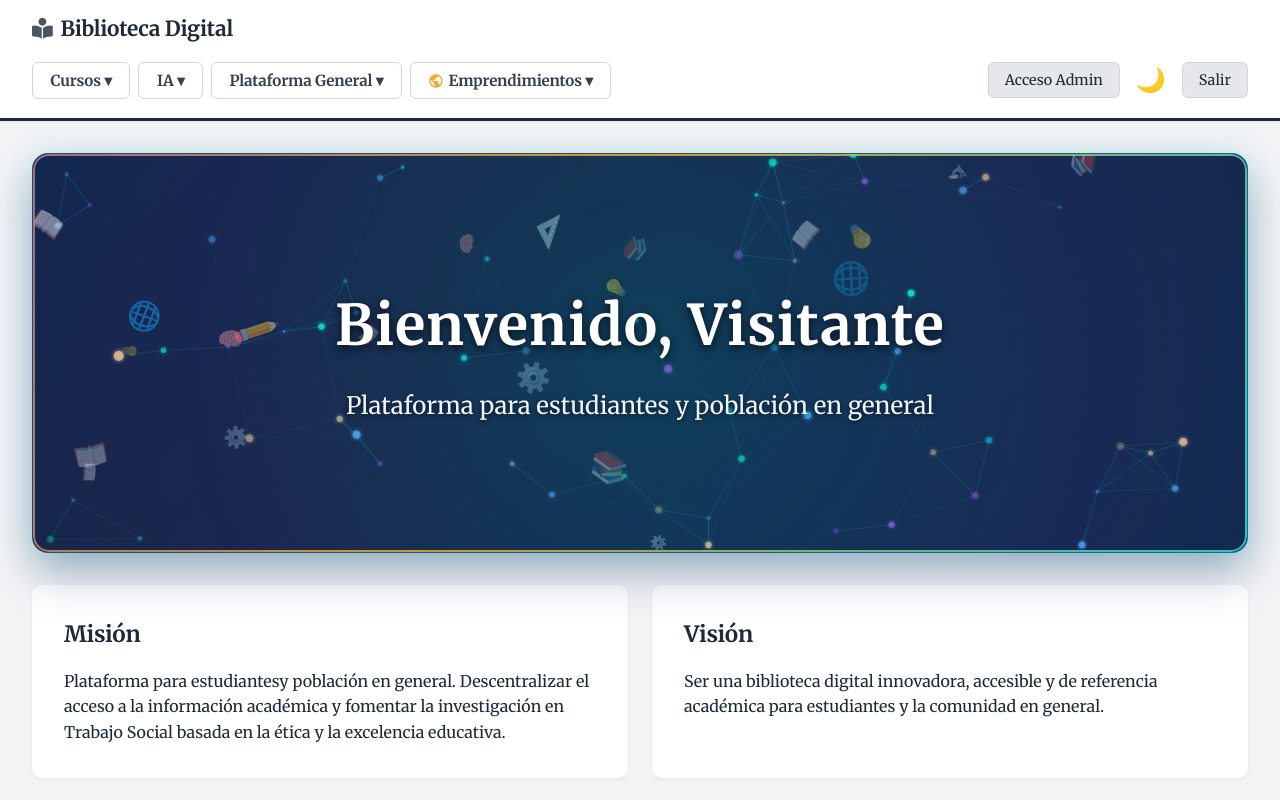
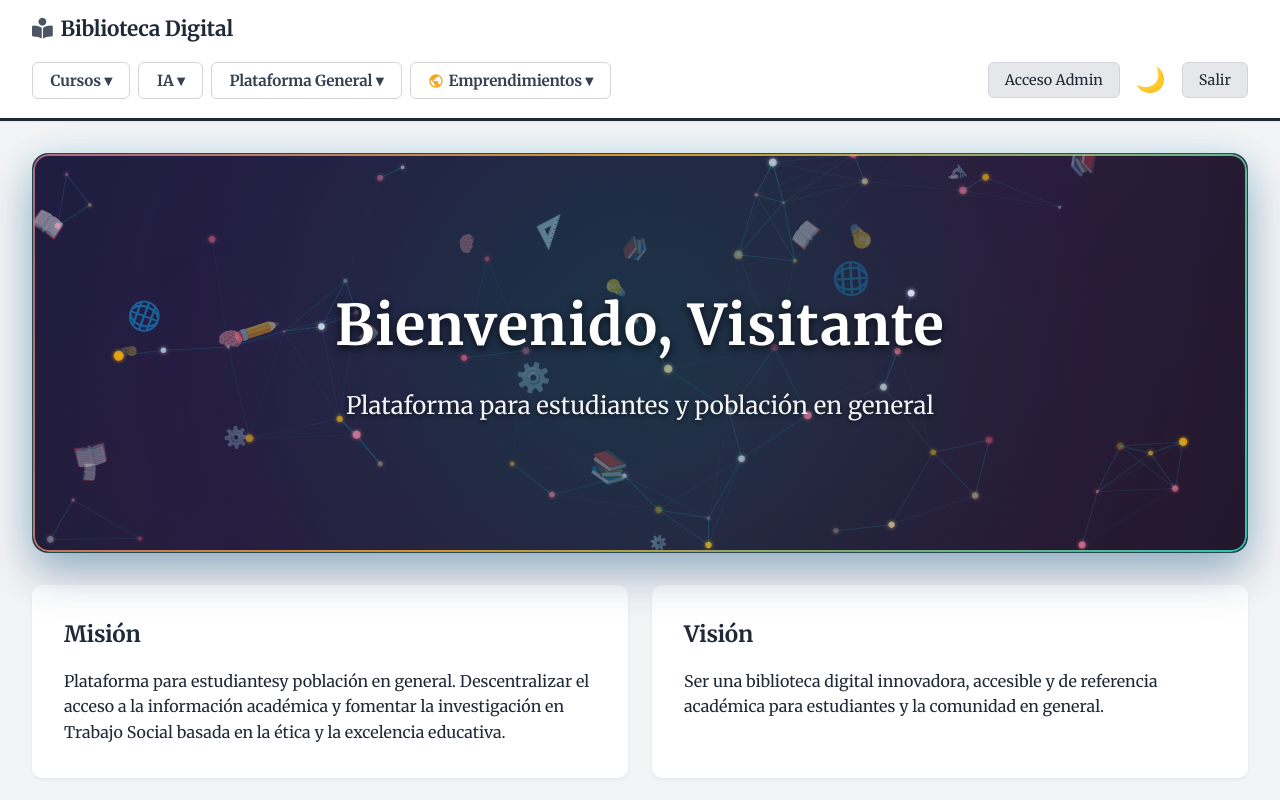
Before and after one commit to pascuallopez686-prog/Biblioteca-Cunoc, a website: page index.html in a window 1280 px wide. Both pictures are taken after a click on the button "INGRESAR AL PORTAL". Shown: the top 800 px of the page. Drawn offline with Linux system fonts and the light colour scheme; no server answers; files whose address does not match are found by name.

Commit message:
Prevent text selection when dragging mouse and add dynamic daily dark background palette rotator

```diff
--- a/index.html
+++ b/index.html
@@ -11,9 +11,34 @@
     <link rel="preconnect" href="https://fonts.googleapis.com">
     <link rel="preconnect" href="https://fonts.gstatic.com" crossorigin>
     <link href="https://fonts.googleapis.com/css2?family=Inter:ital,wght@0,400;0,500;0,600;0,700;1,500&display=swap" rel="stylesheet">
-    <link rel="stylesheet" href="style.css?v=3.2">
+    <link rel="stylesheet" href="style.css?v=3.4">
     <link rel="stylesheet" href="https://cdnjs.cloudflare.com/ajax/libs/font-awesome/6.5.0/css/all.min.css"
         crossorigin="anonymous" referrerpolicy="no-referrer">
+    <script>
+    (function applyDailyDarkTheme() {
+        const today = new Date().getDay(); // 0 (Domingo) - 6 (Sábado)
+        const darkThemes = [
+            // 0 - Domingo: Obsidian Black & Gold
+            { bg: '#050508', heroBg: 'linear-gradient(135deg, #050508 0%, #12101a 30%, #1a150a 60%, #050508 100%)', colors: ['#f0c987', '#d4a15c', '#ffd79a', '#e8b86d', '#ffffff'] },
+            // 1 - Lunes: Midnight Navy & Cyan
+            { bg: '#030814', heroBg: 'linear-gradient(135deg, #030814 0%, #0a192f 30%, #002c5f 60%, #030814 100%)', colors: ['#00f2fe', '#4facfe', '#00d2ff', '#38ef7d', '#ffffff'] },
+            // 2 - Martes: Deep Emerald & Jade
+            { bg: '#020d08', heroBg: 'linear-gradient(135deg, #020d08 0%, #0b2218 30%, #12382c 60%, #020d08 100%)', colors: ['#00ffcc', '#2ecc71', '#1abc9c', '#a8ff78', '#ffffff'] },
+            // 3 - Miércoles: Royal Amethyst & Dark Violet
+            { bg: '#0b0514', heroBg: 'linear-gradient(135deg, #0b0514 0%, #1a0b36 30%, #2d155c 60%, #0b0514 100%)', colors: ['#9b51e0', '#c77dff', '#e0aaff', '#7b2cbf', '#ffffff'] },
+            // 4 - Jueves: Platinum Charcoal & Silver
+            { bg: '#08090c', heroBg: 'linear-gradient(135deg, #08090c 0%, #161822 30%, #222533 60%, #08090c 100%)', colors: ['#f8fafc', '#cbd5e1', '#94a3b8', '#38bdf8', '#ffffff'] },
+            // 5 - Viernes: Crimson Ruby & Flame Noir
+            { bg: '#0f0407', heroBg: 'linear-gradient(135deg, #0f0407 0%, #240a12 30%, #3d141e 60%, #0f0407 100%)', colors: ['#ff4d6d', '#ff758f', '#f0c987', '#ffb703', '#ffffff'] },
+            // 6 - Sábado: Deep Cobalt & Electric Indigo
+            { bg: '#050914', heroBg: 'linear-gradient(135deg, #050914 0%, #0e1838 30%, #182858 60%, #050914 100%)', colors: ['#4361ee', '#4895ef', '#4cc9f0', '#7209b7', '#ffffff'] }
+        ];
+        const t = darkThemes[today];
+        document.documentElement.style.setProperty('--daily-bg', t.bg);
+        document.documentElement.style.setProperty('--daily-hero-bg', t.heroBg);
+        window.DAILY_THEME_COLORS = t.colors;
+    })();
+    </script>
 </head>
 
 <body>
@@ -2214,7 +2239,7 @@
             }
 
             const symbols = ['📖', '🎓', '💡', '⚙️', '🔬', '✏️', '📐', '🧠', '📚', '🌐'];
-            const colors = ['#00f2fe', '#4facfe', '#9b51e0', '#f0c987', '#00ffcc'];
+            const colors = window.DAILY_THEME_COLORS || ['#00f2fe', '#4facfe', '#9b51e0', '#f0c987', '#00ffcc'];
 
             class HeroParticle {
                 constructor() { this.reset(true); }
--- a/style.css
+++ b/style.css
@@ -7,12 +7,9 @@
 
 :root {
     --usac-blue: #1F2937;
-    /* Gris carbón elegante y serio (antes azul) */
     --usac-blue-dark: #111827;
     --usac-gold: #4B5563;
-    /* Gris medio para destaques (antes dorado) */
     --accent: #374151;
-    /* Gris oscuro para acentos */
     --bronze: #4B5563;
     --bronze-light: #9CA3AF;
     --white: #FFFFFF;
@@ -32,6 +29,19 @@
     --radius-md: 10px;
     --radius-lg: 16px;
     --transition: all 0.3s cubic-bezier(0.4, 0, 0.2, 1);
+}
+
+/* Bloqueo de selección al arrastrar mouse en pantallas animadas */
+#welcome-screen,
+#welcome-screen *,
+.hero-section,
+.hero-section *,
+.hero-content,
+.hero-content * {
+    user-select: none !important;
+    -webkit-user-select: none !important;
+    -moz-user-select: none !important;
+    -ms-user-select: none !important;
 }
 
 * {
@@ -863,7 +873,7 @@ body.dark .admin-tab-btn.active {
     flex-direction: column;
     justify-content: center;
     align-items: center;
-    background: linear-gradient(135deg, #002c5f 0%, #0d1b2a 25%, #1b263b 50%, #004e92 75%, #002c5f 100%);
+    background: var(--daily-hero-bg, linear-gradient(135deg, #050508 0%, #0d1b2a 25%, #1b263b 50%, #004e92 75%, #050508 100%));
     background-size: 300% 300%;
     animation: heroKnowledgeGradient 10s ease-in-out infinite;
     color: var(--white);
@@ -874,6 +884,18 @@ body.dark .admin-tab-btn.active {
         0 20px 45px rgba(0, 44, 95, 0.35),
         0 0 35px rgba(0, 242, 254, 0.12),
         inset 0 1px 1px rgba(255, 255, 255, 0.2);
+    user-select: none;
+    -webkit-user-select: none;
+    -moz-user-select: none;
+    -ms-user-select: none;
+}
+
+.hero-section *,
+.hero-content * {
+    user-select: none;
+    -webkit-user-select: none;
+    -moz-user-select: none;
+    -ms-user-select: none;
 }
 
 /* Destello pulsante de luz de conocimiento y aprendizaje */
@@ -3742,7 +3764,7 @@ body.dark .legal-section h4 {
     width: 100vw;
     height: 100vh;
     z-index: 99999;
-    background: #12172b; /* --ink-900 */
+    background: var(--daily-bg, #08090c);
     font-family: 'Inter', sans-serif;
     overflow: hidden;
     display: flex;
@@ -3754,6 +3776,13 @@ body.dark .legal-section h4 {
     -webkit-user-select: none;
     -moz-user-select: none;
     -ms-user-select: none;
+}
+
+#welcome-screen * {
+    user-select: none !important;
+    -webkit-user-select: none !important;
+    -moz-user-select: none !important;
+    -ms-user-select: none !important;
 }
 
 #welcome-screen.hidden {
```
